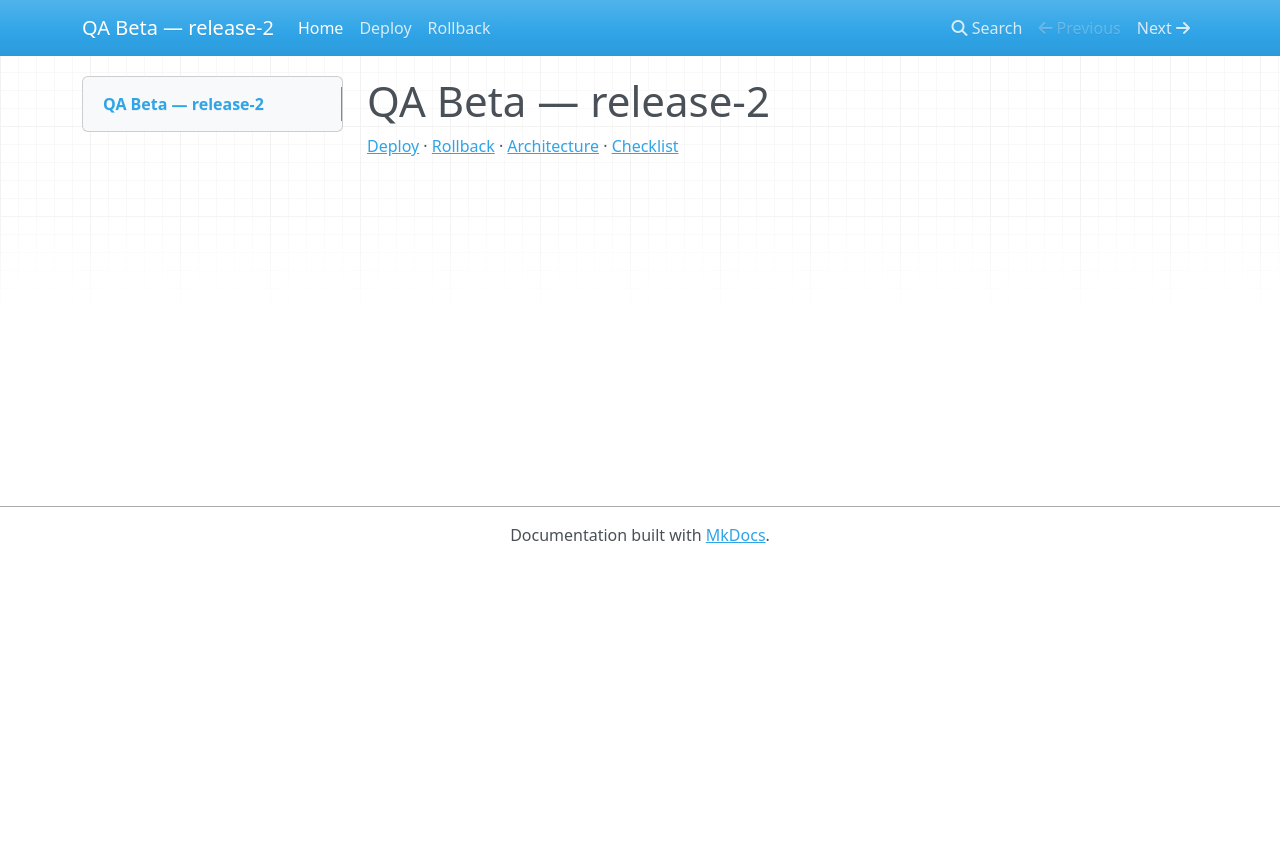
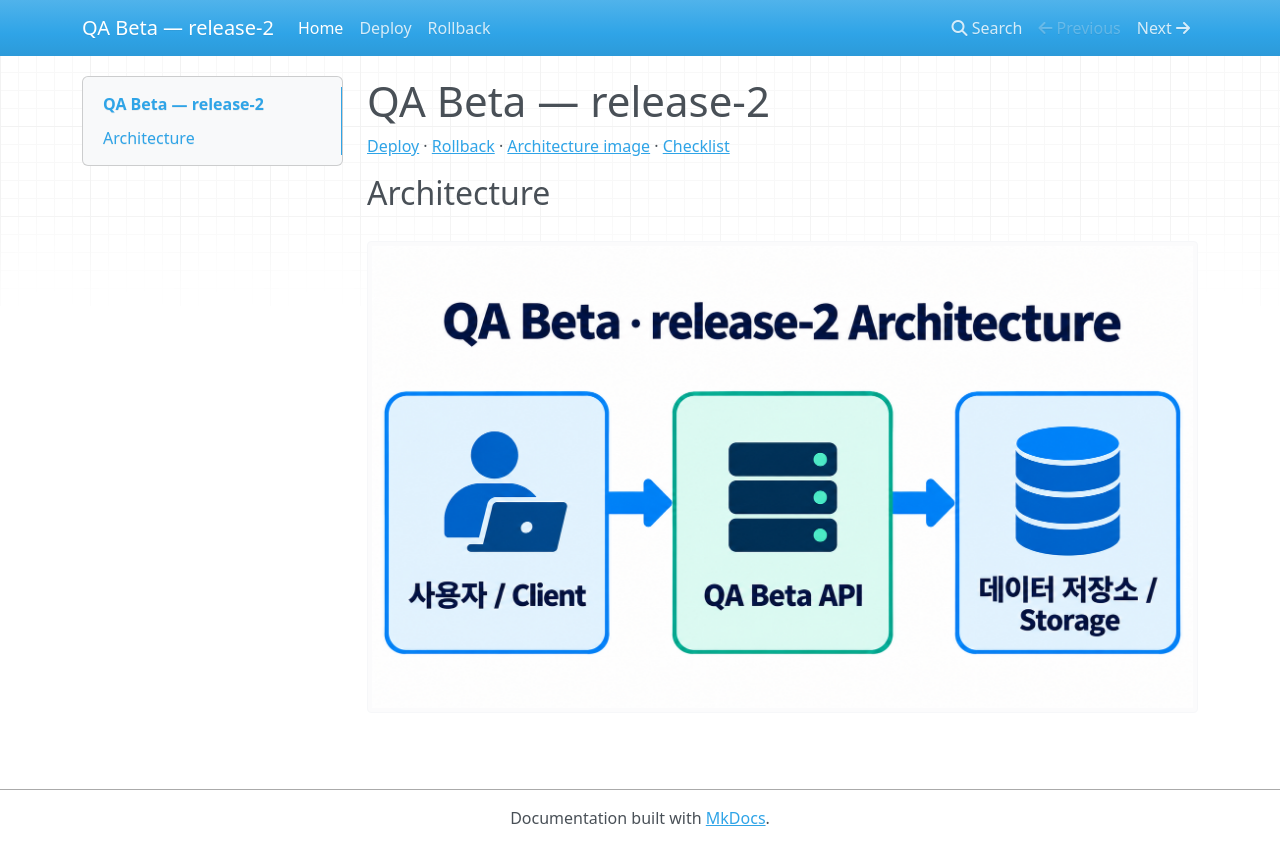
Before and after one commit to kangdy25/QA-Beta, an MkDocs documentation site: the page built from docs/index.md, in a window 1280 px wide. Shown: the top 865 px of the page. Built offline with MkDocs 1.6.1, drawn with Linux system fonts in a browser that asks for light colours; nearby versions of some CDN libraries.

Commit message:
beta: replace architecture image with visible diagram

```diff
--- a/docs/index.md
+++ b/docs/index.md
@@ -1,3 +1,7 @@
 # QA Beta — release-2
 
-[Deploy](operations/deploy.md) · [Rollback](operations/rollback.md) · [Architecture](assets/architecture.png) · [Checklist](assets/checklist.pdf)
+[Deploy](operations/deploy.md) · [Rollback](operations/rollback.md) · [Architecture image](assets/architecture.png) · [Checklist](assets/checklist.pdf)
+
+## Architecture
+
+![QA Beta release-2 architecture: client to API to storage](assets/architecture.png)
```
Also changed, not shown: docs/assets/architecture.png.
